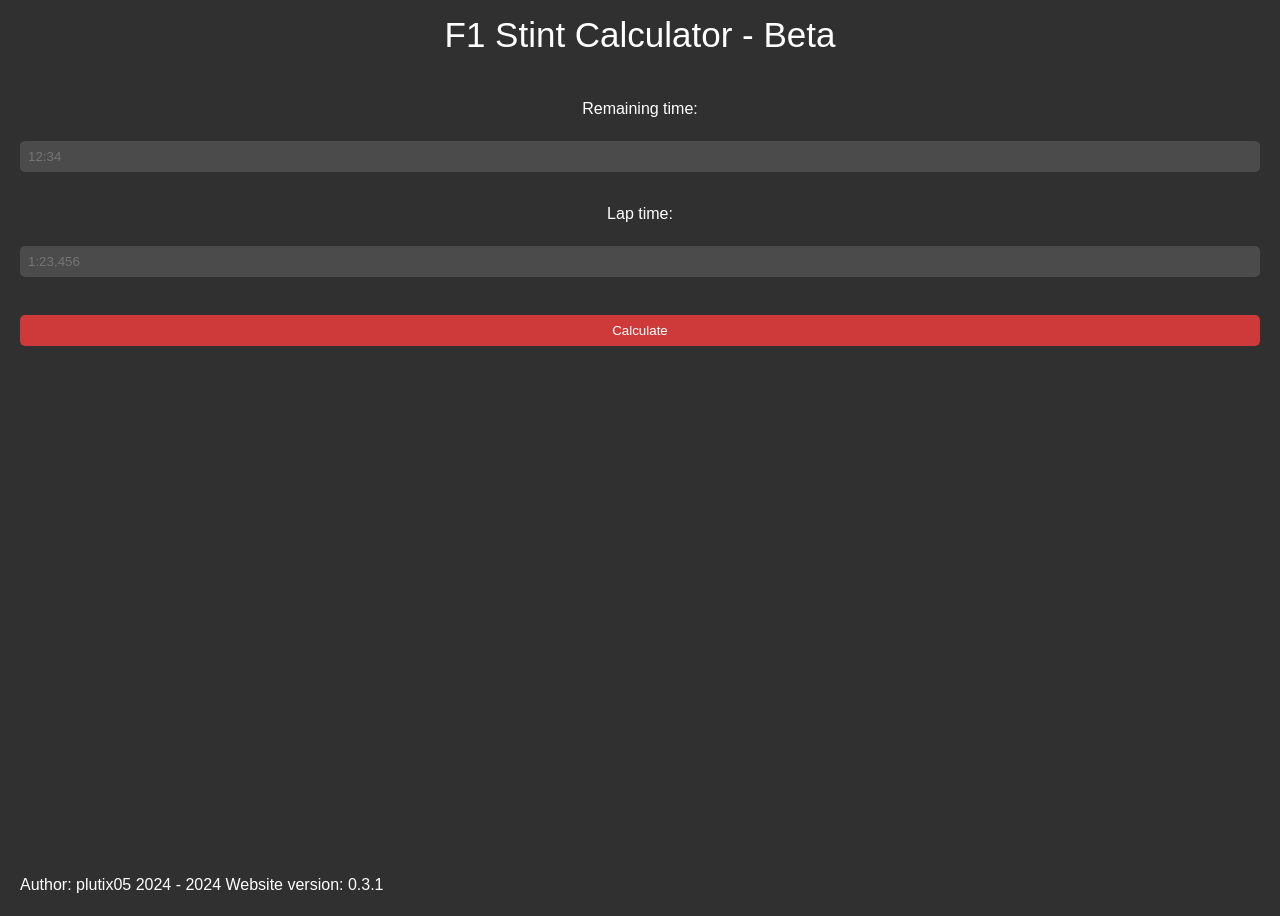
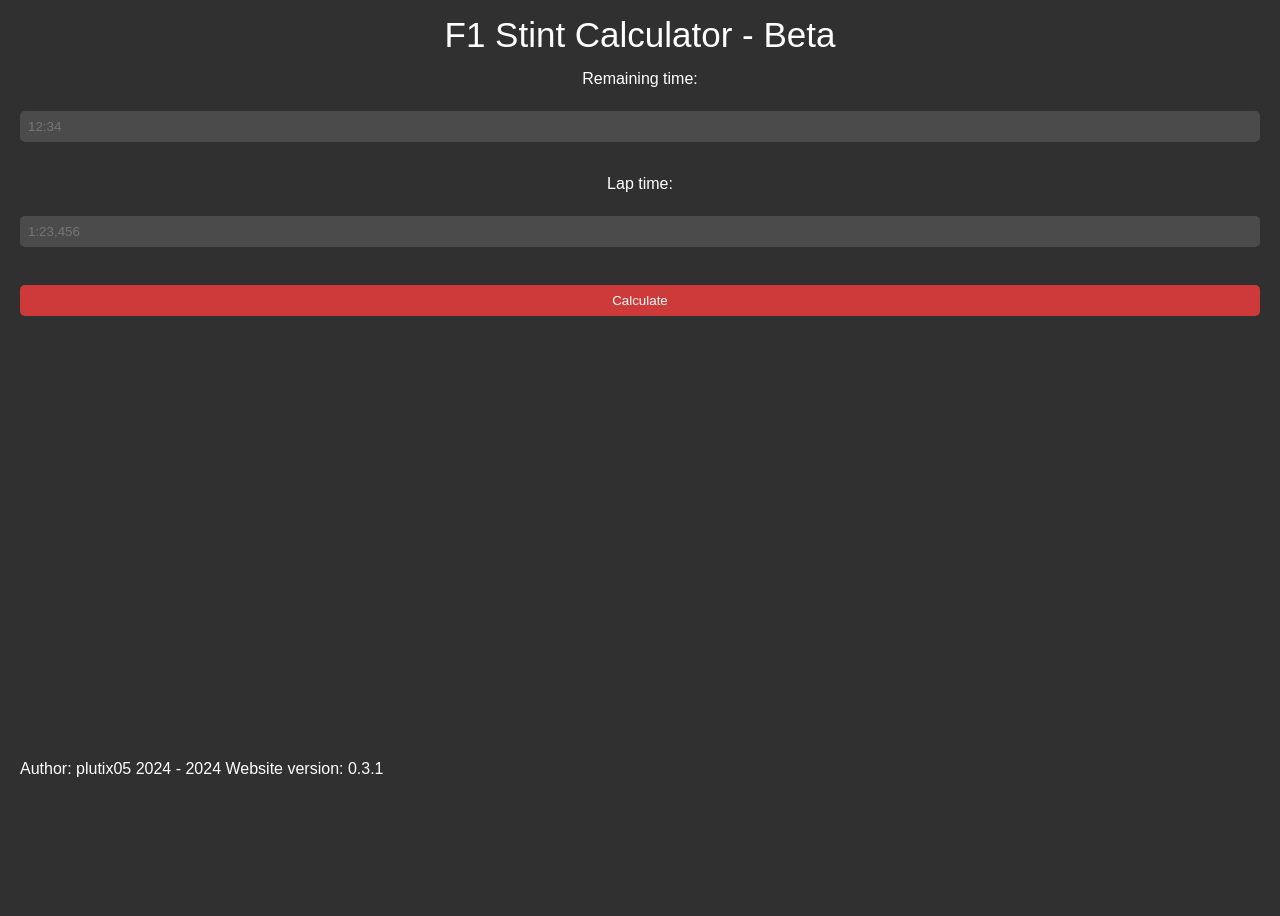
Before and after one commit to plutix05/f1stint, a plain HTML site: page index.html in a window 1280 px wide. After the commit the page ends 800 px from the top, so only its background shows below. Drawn offline with Linux system fonts and the light colour scheme; a web font is replaced by a local one.

Commit message:
Add files via upload

```diff
--- a/style.css
+++ b/style.css
@@ -1,15 +1,27 @@
+/* Importowanie niestandardowej czcionki */
 @import url("https://fonts.googleapis.com/css2?family=REM:ital,wght@0,100..900;1,100..900&display=swap");
+
+/* Resetowanie styli */
+* {
+  margin: 0;
+  padding: 0;
+  box-sizing: border-box;
+}
+
+/* Podstawowe style dla body */
 body {
-  font-family: REM, Arial;
+  font-family: REM, Arial, sans-serif;
   margin: 0px !important;
   background-color: #303030;
   color: white;
 }
 
+/* Styl kontenera */
 .container {
   position: relative;
   width: 100%;
-  min-height: 916px;
+  min-height: 100vh; /* Zmienione na 100vh */
+  overflow: hidden; /* Dodane */
 }
 
 header {
@@ -21,7 +33,9 @@ header {
 
 section {
   margin-top: 10px;
-  padding: 20px 20px 40px 20px;
+  padding: 20px;
+  height: calc(100% - 120px); /* Zmienione */
+  overflow-y: auto; /* Dodane */
 }
 
 .calc {
@@ -36,6 +50,7 @@ footer {
   position: absolute;
   bottom: 0;
 }
+
 input {
   width: 100%;
   padding: 8px;
@@ -47,6 +62,7 @@ input {
   border: none;
   border-radius: 5px;
 }
+
 input[type="button"] {
   background-color: #ce3a3a;
   cursor: pointer;
```
